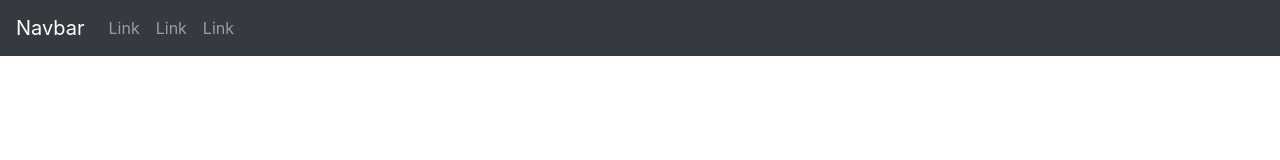
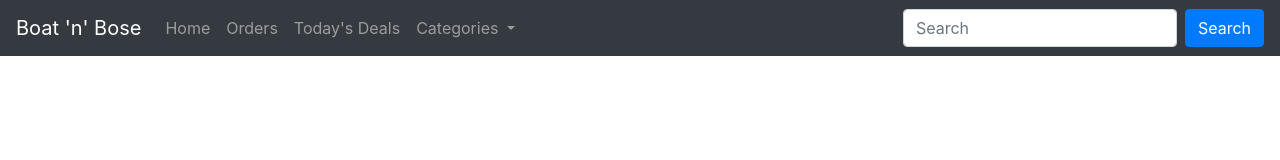
Before and after one commit to imhphari/apple, a plain HTML site: page index.html in a window 1280 px wide. Drawn offline with nearby package versions, Linux system fonts and the light colour scheme.

Commit message:
Update index.html

```diff
--- a/index.html
+++ b/index.html
@@ -16,7 +16,7 @@
 	<!-- A grey horizontal navbar that becomes vertical on small screens -->
 <nav class="navbar navbar-expand-md bg-dark navbar-dark fixed-top">
   <!-- Brand -->
-  <a class="navbar-brand" href="#">Navbar</a>
+  <a class="navbar-brand" href="#">Boat 'n' Bose</a>
 
   <!-- Toggler/collapsibe Button -->
   <button class="navbar-toggler" type="button" data-toggle="collapse" data-target="#collapsibleNavbar">
@@ -27,16 +27,35 @@
   <div class="collapse navbar-collapse" id="collapsibleNavbar">
     <ul class="navbar-nav">
       <li class="nav-item">
-        <a class="nav-link" href="#">Link</a>
+        <a class="nav-link" href="#">Home</a>
       </li>
       <li class="nav-item">
-        <a class="nav-link" href="#">Link</a>
+        <a class="nav-link" href="#">Orders</a>
       </li>
       <li class="nav-item">
-        <a class="nav-link" href="#">Link</a>
+        <a class="nav-link" href="#">Today's Deals</a>
       </li>
+
+		<!-- Dropdown -->
+    <li class="nav-item dropdown">
+      <a class="nav-link dropdown-toggle" href="#" id="navbardrop" data-toggle="dropdown">
+        Categories
+      </a>
+      <div class="dropdown-menu">
+        <a class="dropdown-item" href="#">On-Ear</a>
+        <a class="dropdown-item" href="#">Overhead</a>
+        <a class="dropdown-item" href="#">Wired</a>
+		<a class="dropdown-item" href="#">Wireless</a>
+
+      </div>
+    </li>
     </ul>
-  </div>
+   </div>
+	<form class="form-inline" action="/action_page.php">
+    <input class="form-control mr-sm-2" type="text" placeholder="Search">
+    <button class="btn btn-primary" type="submit">Search</button>
+  </form>
+
 </nav>
 
 
```
